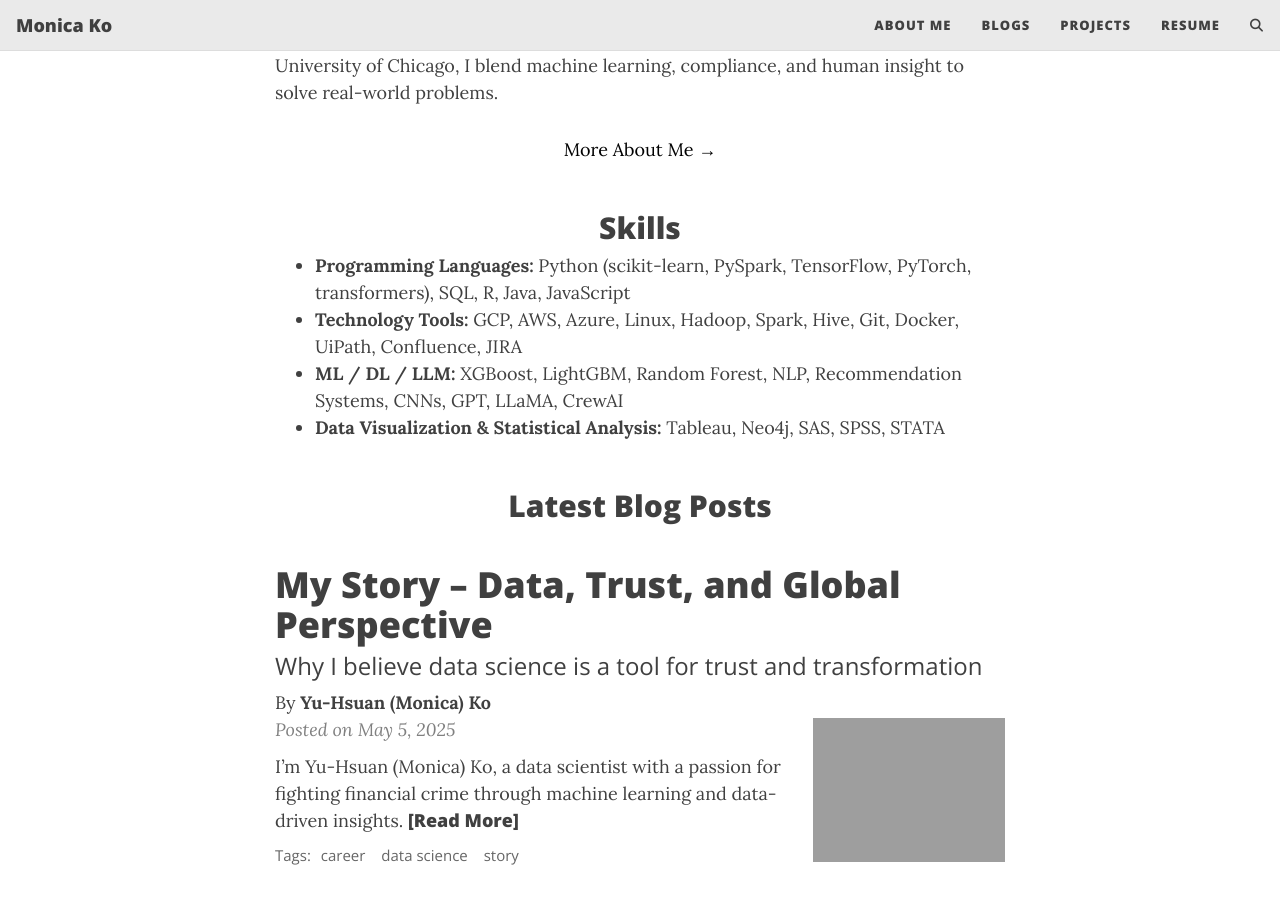
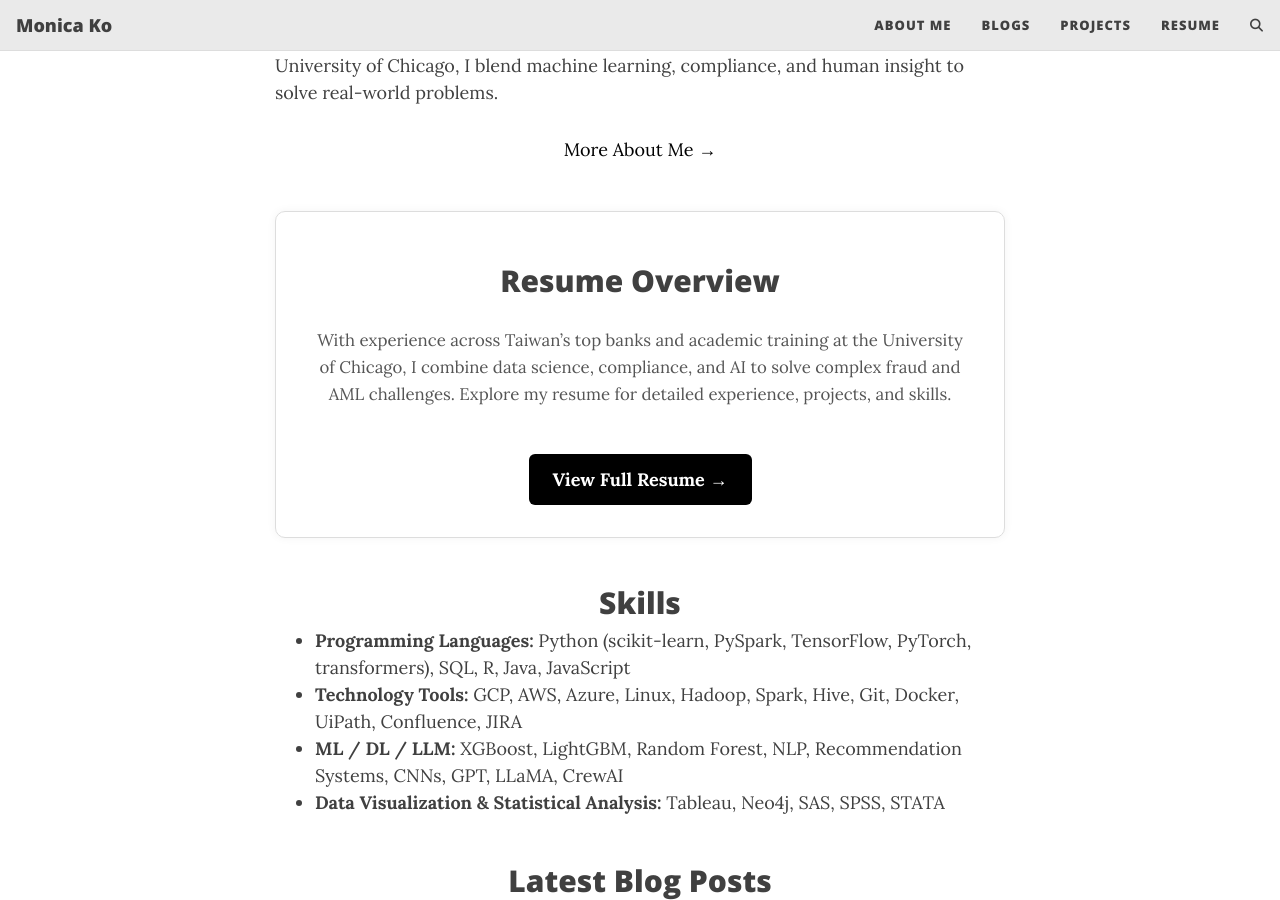
Before and after one commit to yuhsuanko/yuhsuanko.github.io, a Jekyll site: the page built from index.html, in a window 1280 px wide and 900 px high, scrolled down 457 px. Built offline with Jekyll 4.4.1, drawn with Linux system fonts in a browser that asks for light colours; the list of posts is cut into pages by our own code; comment, search, counter and statistics services are not loaded.

Commit message:
Update index.html

```diff
--- a/index.html
+++ b/index.html
@@ -16,6 +16,24 @@ subtitle: Hi, I'm Monica. I'm a data scientist focused on anti-money laundering
   <a href="/aboutme" style="color: black;">More About Me →</a>
   </p>
 </section>
+
+<section class="resume-card-section" style="margin: 3rem auto; max-width: 800px; padding: 2rem; border: 1px solid #ddd; border-radius: 10px; box-shadow: 0 0 10px rgba(0,0,0,0.05); text-align: center;">
+
+  <h2 style="margin-bottom: 0.5rem;">Resume Overview</h2>
+  <p style="color: #555; font-size: 1.05rem; line-height: 1.6;">
+    With experience across Taiwan’s top banks and academic training at the University of Chicago, I combine data science, compliance, and AI to solve complex fraud and AML challenges.
+    Explore my resume for detailed experience, projects, and skills.
+  </p>
+
+  <a href="/resume/"
+     style="margin-top: 1rem; display: inline-block; background-color: black; color: white; padding: 0.75rem 1.5rem; text-decoration: none; border-radius: 6px; font-weight: bold; transition: background-color 0.3s ease;"
+     onmouseover="this.style.backgroundColor='#333';"
+     onmouseout="this.style.backgroundColor='black';">
+    View Full Resume →
+  </a>
+
+</section>
+
 
 <section class="skills-section" style="text-align: left; max-width: 800px; margin: 3rem auto;">
   <h2 style="text-align: center;">Skills</h2>
```
